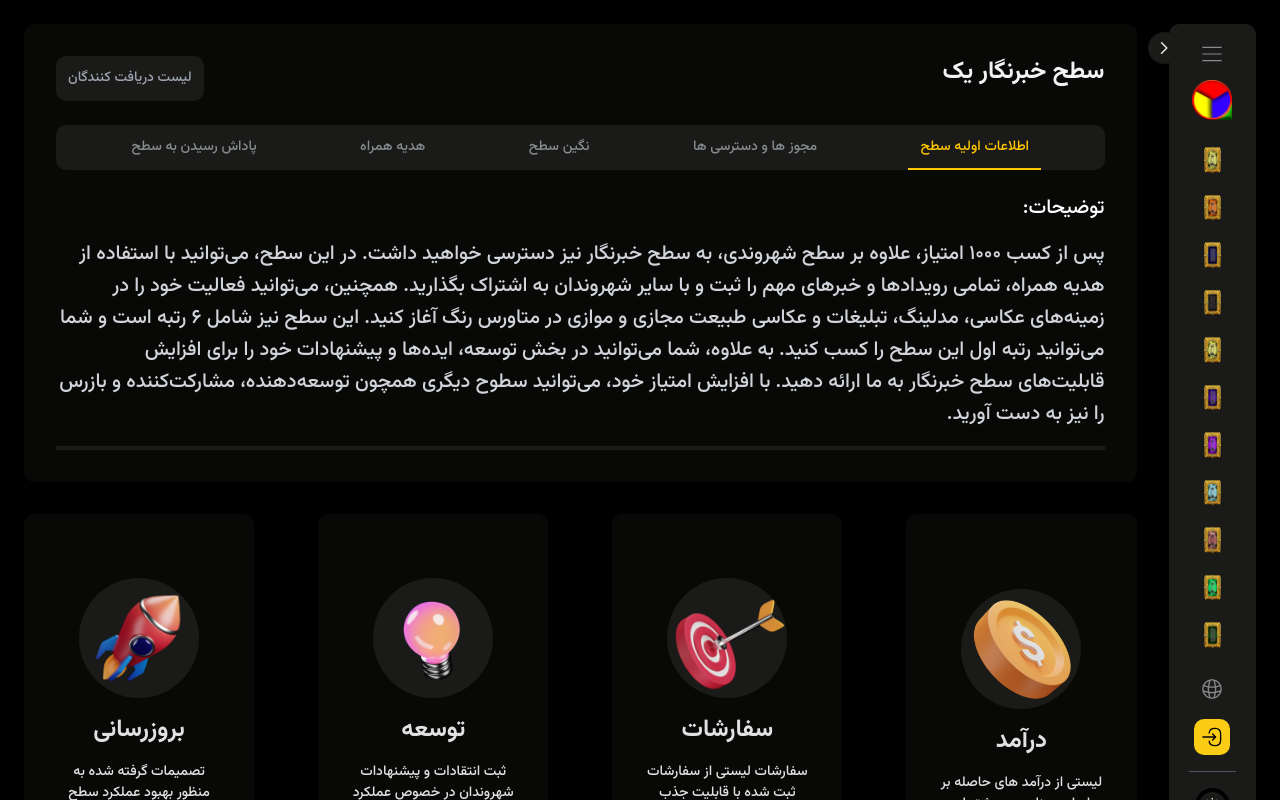
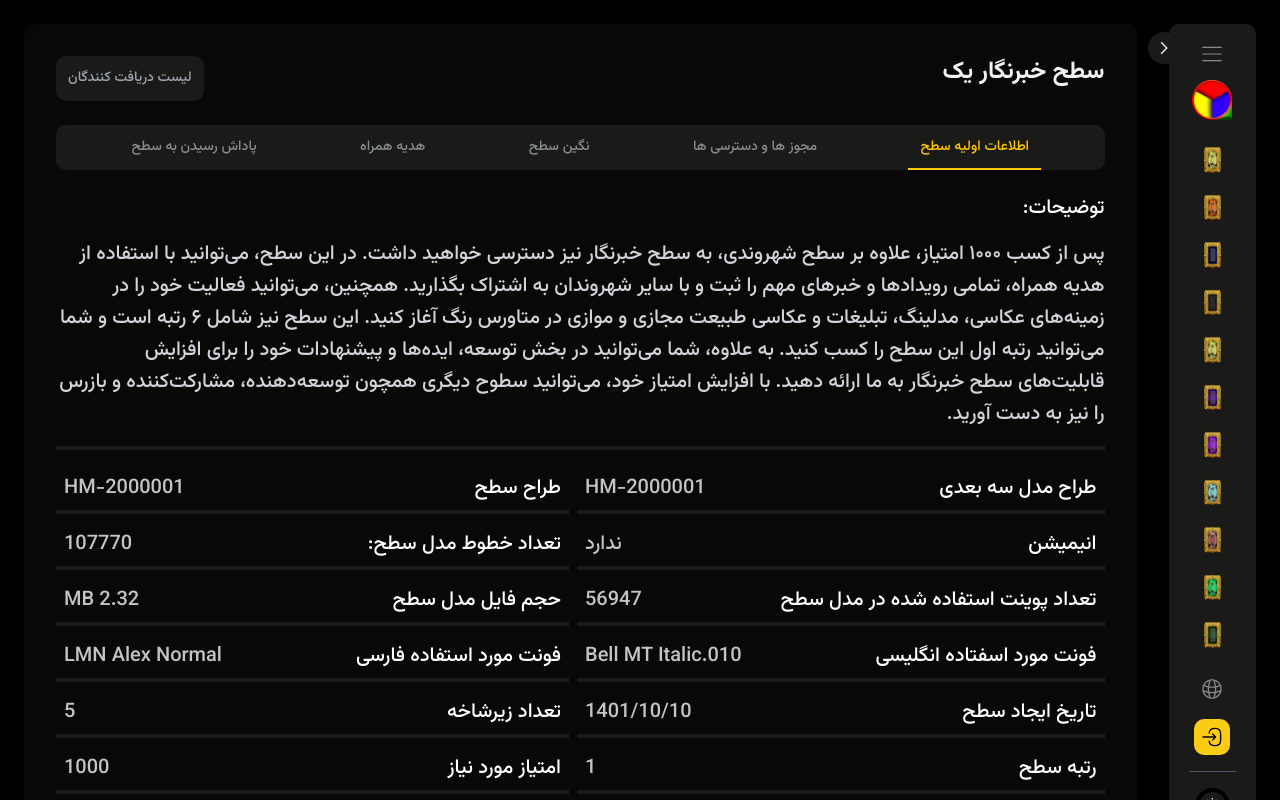
Before and after one commit to amirmahdizare/metapersian, a Next.js app: page /levels/reporter/info in a window 1280 px wide. Shown: the top 800 px of the page. Built offline with nearby package versions, Linux system fonts and the light colour scheme.

Commit message:
Add DataItems

```diff
--- /dev/null
+++ b/app/_components/Detailtem/Detailtem.tsx
@@ -0,0 +1,10 @@
+import React from 'react'
+
+export const Detailtem = ({ title, value }: { title: string, value: string }) => {
+    return (
+        <div className='flex flex-row gap-2 justify-between p-2 border-b-4 border-b-dark-on-bg'>
+            <span className='text-white'>{title}</span>
+            <span className='text-dark-tex-gray'>{value}</span>
+        </div>
+    )
+}
--- /dev/null
+++ b/app/levels/reporter/info/data.mock.ts
@@ -0,0 +1,70 @@
+export const infoData = {
+    gif: '',
+    fbx: '',
+    png: '',
+    items: [
+        {
+            title: 'امتیاز مورد نیاز',
+            value: '1000'
+        },
+        {
+            title: 'رتبه سطح',
+            value: '1'
+        },
+        {
+            title: 'تعداد زیرشاخه',
+            value: '5'
+        },
+        {
+            title: 'تاریخ ایجاد سطح',
+            value: '1401/10/10'
+        },
+        {
+            title: 'فونت مورد استفاده فارسی',
+            value: 'LMN Alex Normal'
+        },
+
+        {
+            title: 'فونت مورد اسفتاده انگلیسی',
+            value: 'Bell MT Italic.010'
+        },
+
+        {
+            title: 'رنگ های مورد استفاده',
+            value: '#092003 , #CCC800 , #1D1D1D , #FF9D2F , #9C9C9C',
+            span:2
+        },
+        {
+            title: 'حجم فایل مدل سطح',
+            value: '2.32 MB'
+        },
+
+        {
+            title: 'تعداد پوینت استفاده شده در مدل سطح',
+            value: '56947'
+        },
+
+        {
+            title: 'تعداد خطوط مدل سطح:',
+            value: '107770'
+        },
+
+
+        {
+            title: 'انیمیشن',
+            value: 'ندارد'
+        },
+
+
+        {
+            title: 'طراح سطح',
+            value: 'HM-2000001'
+        },
+
+        {
+            title: 'طراح مدل سه بعدی',
+            value: 'HM-2000001'
+        },
+
+    ]
+}
--- a/app/levels/reporter/info/page.tsx
+++ b/app/levels/reporter/info/page.tsx
@@ -1,4 +1,6 @@
 import React from 'react'
+import { infoData } from './data.mock'
+import { Detailtem } from '@/app/_components/Detailtem/Detailtem'
 
 export default function page() {
     return (
@@ -11,7 +13,14 @@ export default function page() {
 
 
             <div className='w-full bg-dark-on-bg h-1'></div>
+            <div className='grid grid-row-2 gap-2'>
 
+
+                {infoData.items.sort((a, b) => (a?.span ?? 0) > (b?.span ?? 0) ? 1 : -1).map(item => <div className={`${item.span == 2 ? 'col-span-2' : 'col-span-2 lg:col-span-1'} `}>
+                    <Detailtem {...item} />
+                </div>)}
+
+            </div>
         </div>
     )
 }
--- a/tailwind.config.ts
+++ b/tailwind.config.ts
@@ -27,6 +27,7 @@ const config: Config = {
         'dark-success':'#00966D',
         'dark-font-success':'#18C08F',
         'dark-link':'#2a85ff',
+        'dark-tex-gray':'#C4C4C4'
 
       },
       borderRadius:{
```
Lines whose indentation alone changed are shown as unchanged.
